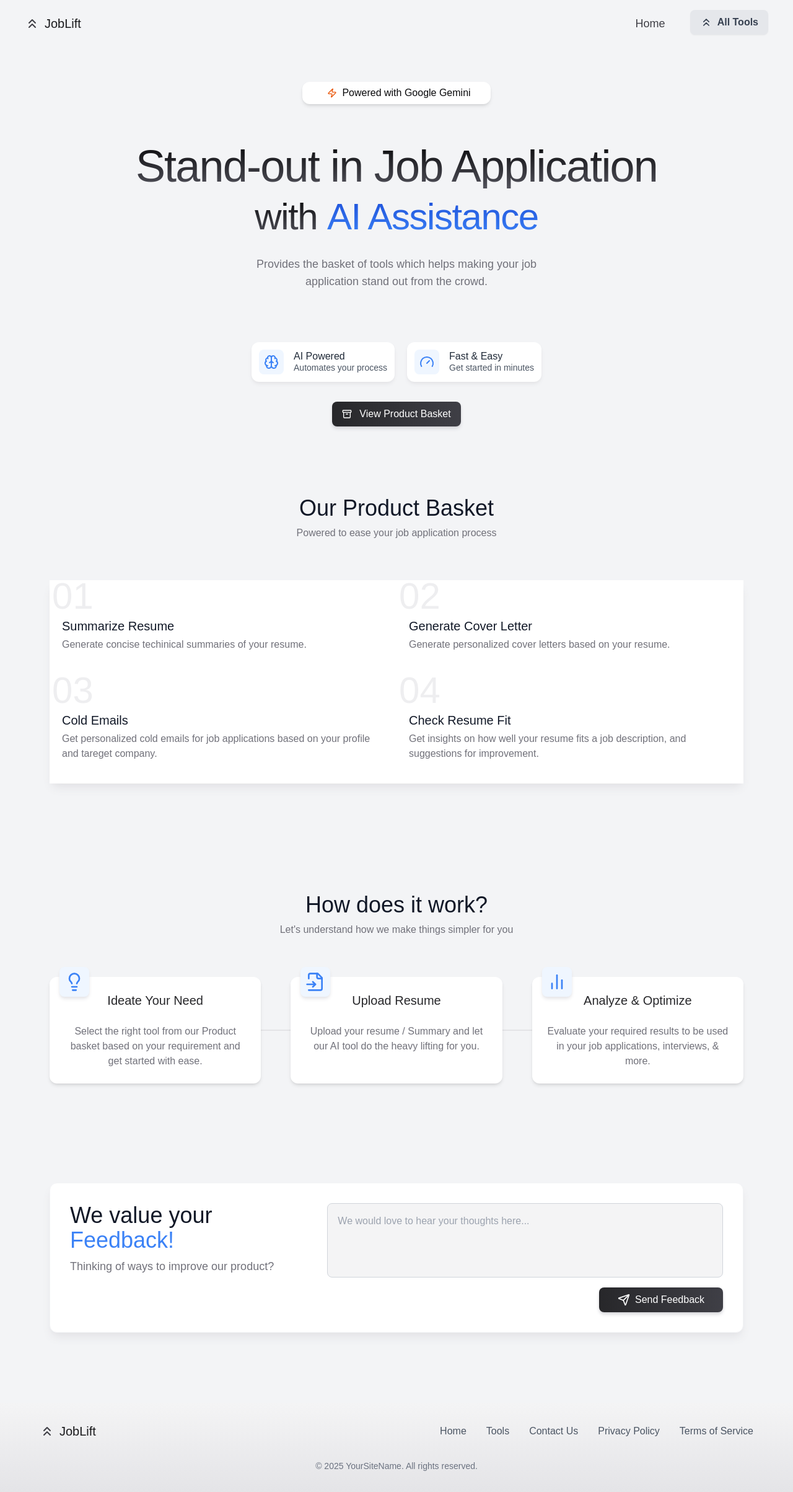
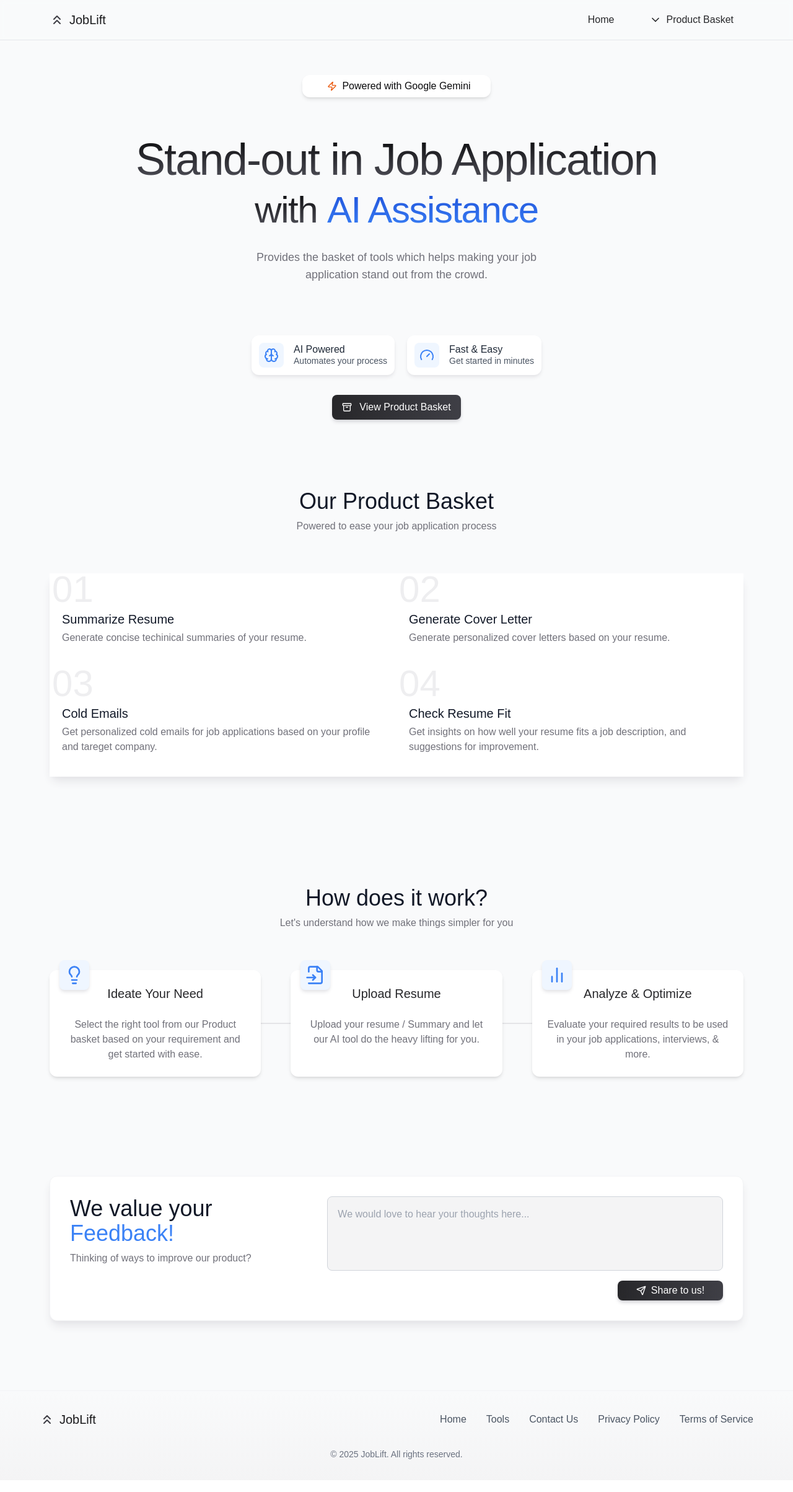
Before and after one commit to Rastogi897/ProHireAI, a React (Vite) app: page / in a window 1280 px wide. Shown: the whole page at 62% size. Built offline with nearby package versions, Linux system fonts and the light colour scheme; no server answers; a web font is replaced by a local one.

Commit message:
UI fixes

```diff
--- a/src/components/HomePage/Feedback.jsx
+++ b/src/components/HomePage/Feedback.jsx
@@ -3,7 +3,7 @@ import { Send } from "lucide-react";
 
 const Feedback = () => {
   return (
-    <div className="bg-gray-100 flex flex-col items-center justify-center p-4">
+    <div className="bg-gray-50 flex flex-col items-center justify-center p-4">
       <section className="w-full max-w-6xl px-4 py-12">
         <div className="flex flex-col md:flex-row items-start gap-8 md:gap-16 p-8 bg-white rounded-xl shadow-lg shadow-zinc-200 border border-gray-100">
           {/* Left Side: Heading */}
@@ -14,7 +14,7 @@ const Feedback = () => {
                 Feedback!
               </span>
             </h2>
-            <div className="text-lg text-zinc-500 font-normal mt-2">
+            <div className="text-base text-zinc-500 font-normal mt-2">
               Thinking of ways to improve our product?
             </div>
           </div>
@@ -30,11 +30,11 @@ const Feedback = () => {
               //   onChange={(e) => setFeedback(e.target.value)}
             ></textarea>
             <button
-              className="flex z-50 font-light text-base w-auto justify-center items-center text-center min-w-[200px] px-4 py-2 text-white transition-all rounded-lg sm:w-auto bg-gradient-to-r from-zinc-800 to-zinc-700 cursor-pointer hover:shadow-lg hover:shadow-zinc-300 shadow-md shadow-zinc-300"
+              className="flex z-50 font-light text-base w-auto justify-center items-center text-center min-w-[170px] px-4 py-1 text-white transition-all rounded-lg sm:w-auto bg-gradient-to-r from-zinc-800 to-zinc-700 cursor-pointer hover:shadow-lg hover:shadow-zinc-300 shadow-md shadow-zinc-300"
 
               //   onClick={handleSendFeedback}
             >
-              <Send className="w-5 h-5 mr-2" /> Send Feedback
+              <Send className="w-4 h-4 mr-2" /> Share to us!
             </button>
           </div>
         </div>
--- a/src/components/HomePage/Home.jsx
+++ b/src/components/HomePage/Home.jsx
@@ -16,9 +16,9 @@ const Home = () => {
   }, []);
 
   return (
-    <div className="pt-14 z-50 relative">
+    <div className="pt-14 relative">
       <div className="flex justify-center">
-        <h3 className="flex items-center text-zinc-950 z-50 mx-auto text-md font-normal mb-16 px-8 py-1.5 rounded-xl shadow-md bg-white">
+        <h3 className="flex items-center text-zinc-950 mx-auto text-md font-normal mb-16 px-8 py-1.5 rounded-xl shadow-md bg-white">
           <Zap className="text-orange-600 inline-block w-4 h-4 ml-2 mr-2" />{" "}
           {/* Added ml-1 and mr-1 for spacing */}
           Powered with Google Gemini
@@ -89,12 +89,21 @@ const Home = () => {
         </div>
       </div>
       <div className="flex justify-center items-center mt-4">
-        <button
-          className="flex z-50 font-light text-base w-auto justify-center items-center text-center min-w-[200px] px-4 py-2 text-white transition-all rounded-lg sm:w-auto bg-gradient-to-r from-zinc-800 to-zinc-700 cursor-pointer hover:shadow-lg hover:shadow-zinc-300 shadow-md shadow-zinc-300"
+        {/* <button
+          className="flex font-light text-base w-auto justify-center items-center text-center min-w-[200px] px-4 py-2 text-white transition-all rounded-lg sm:w-auto bg-gradient-to-r from-zinc-800 to-zinc-700 cursor-pointer hover:shadow-lg hover:shadow-zinc-300 shadow-md shadow-zinc-300"
           onClick={() => navigate("/hireForm")}
         >
           <Archive className="text-white w-4 h-4 mr-3" />
           View Product Basket
+        </button> */}
+        <button className="group relative flex font-light text-base w-auto justify-center items-center text-center min-w-[200px] px-4 py-2 text-white transition-all rounded-lg sm:w-auto bg-gradient-to-r from-zinc-800 to-zinc-700 cursor-pointer hover:shadow-lg hover:shadow-zinc-300 shadow-md shadow-zinc-300">
+          <span className="relative z-10 flex items-center">
+            <Archive className="text-white w-4 h-4 mr-3" />
+            View Product Basket
+          </span>
+          <span className="absolute inset-0 overflow-hidden rounded-md">
+            <span className="absolute left-0 aspect-square w-full origin-center -translate-x-full rounded-full bg-gradient-to-r from-blue-500 to-blue-600 transition-all duration-500 group-hover:-translate-x-0 group-hover:scale-150"></span>
+          </span>
         </button>
       </div>
       <ToolsSection />
--- a/src/components/HomePage/HowDoesItwork.jsx
+++ b/src/components/HomePage/HowDoesItwork.jsx
@@ -12,12 +12,12 @@ const HowDoesItwork = () => {
         <Icon className="text-blue-500 w-6 h-6" />
       </div> */}
       <h3 className="text-xl font-normal text-zinc-800 mb-2">{title}</h3>
-      <p className="text-zinc-500 text-md mt-4">{description}</p>
+      <p className="text-zinc-500 text-base mt-4">{description}</p>
     </div>
   );
 
   return (
-    <div className="mt-12 mb-8 bg-gray-100 flex flex-col items-center justify-center p-4">
+    <div className="mt-12 mb-8 bg-gray-50 flex flex-col items-center justify-center p-4">
       {/* "How It Works" Section */}
       <section className="w-full max-w-6xl px-4 py-12">
         <div className="mb-16 text-center">
--- a/src/components/HomePage/ToolsSection.jsx
+++ b/src/components/HomePage/ToolsSection.jsx
@@ -48,7 +48,7 @@ const ToolsSection = () => {
     );
   };
   return (
-    <div className="mt-12 mb-12 bg-gray-100 flex flex-col items-center justify-center p-4">
+    <div className="mt-12 mb-12 bg-transparent flex flex-col items-center justify-center p-4">
       {/* "How It Works" Section */}
       <section className="w-full max-w-6xl px-4 py-12">
         <div className="mb-16 text-center">
--- a/src/components/Layout.jsx
+++ b/src/components/Layout.jsx
@@ -1,5 +1,5 @@
 import { Outlet, useNavigate } from "react-router-dom";
-import { ChevronsUp } from "lucide-react";
+import { ChevronsUp, ChevronDown } from "lucide-react";
 import { useState, useRef, useEffect } from "react";
 
 const Layout = () => {
@@ -39,11 +39,16 @@ const Layout = () => {
   }, [showToolsDropdown]);
 
   return (
-    <>
-      <section className="flex flex-col min-h-screen bg-gray-100">
-        <header className="text-zinc-200 py-4 px-4 z-50">
+    <div className="relative">
+      {/* Fixed background */}
+      {/* <div className="fixed inset-0 -z-10 h-full w-full bg-gray-50 bg-[radial-gradient(#e0e0e0_1px,transparent_2px)] [background-size:16px_16px]"></div> */}
+      {/* <div className="fixed inset-0 -z-10 w-full h-full bg-gray-50 [background:radial-gradient(125%_125%_at_50%_10%,#fff_40%,#63e_100%)]"></div> */}
+      {/* <div className="fixed top-0 z-[-2] h-screen w-screen bg-white bg-[radial-gradient(ellipse_80%_80%_at_50%_-20%,rgba(120,119,198,0.3),rgba(255,255,255,0))]"></div> */}
+      {/* <div className="fixed inset-0 -z-10 h-full w-full bg-gray-50 bg-[linear-gradient(to_right,#e6e6e6_1px,transparent_1px),linear-gradient(to_bottom,#e6e6e6_1px,transparent_1px)] bg-[size:6rem_4rem]"></div> */}
+      <section className="flex flex-col min-h-screen bg-gray-50">
+        <header className="sticky top-0 z-10 bg-gray-50 backdrop-filter backdrop-blur-sm bg-opacity-30 border-b border-gray-200">
           {/*  */}
-          <nav className="container mx-auto px-6">
+          <nav className="container max-w-6xl mx-auto px-4 py-3">
             <div className="flex justify-between items-center">
               <div
                 className="text-xl font-normal cursor-pointer flex justify-center items-center bg-gradient-to-b from-zinc-950 to-zinc-800 bg-clip-text text-transparent"
@@ -53,15 +58,15 @@ const Layout = () => {
                 JobLift
               </div>
               <div className="flex justify-center space-x-6">
-                <div className="text-zinc-700 font-normal px-4 py-2 hover:text-zinc-900 cursor-pointer text-lg">
+                <div className="text-zinc-800 font-normal px-4 py-2 hover:text-blue-700 transition-all duration-100 cursor-pointer text-base ">
                   Home
                 </div>
                 <div className="relative" ref={toolsDropdownRef}>
                   <button
-                    className="flex items-center justify-center px-4 py-2 bg-gray-200 text-gray-700 font-semibold rounded-lg shadow-sm hover:bg-gray-300 transition-colors duration-200"
+                    className="flex items-center justify-center px-4 py-2 text-zinc-800 font-normal rounded-lg hover:bg-gray-200 transition-colors duration-200"
                     onClick={() => setShowToolsDropdown(!showToolsDropdown)}
                   >
-                    <ChevronsUp className="w-5 h-5 mr-2" /> All Tools
+                    <ChevronDown className="w-5 h-5 mr-2" /> Product Basket
                   </button>
                   {showToolsDropdown && (
                     <div className="absolute top-full mt-2 left-1/2 -translate-x-1/2 transform w-60 bg-white border border-gray-200 rounded-lg shadow-xl">
@@ -103,10 +108,9 @@ const Layout = () => {
             </div>
           </nav>
         </header>
-
         <Outlet />
 
-        <footer className="w-full bg-gradient-to-b from-zinc-100 to-zinc-200  border-t border-gray-100 py-8 px-4 mt-12">
+        <footer className="w-full bg-gradient-to-b from-gray-50 to-zinc-100 border-t border-gray-100 py-8 px-4 mt-12">
           <div className="max-w-6xl mx-auto flex flex-col md:flex-row items-center justify-between gap-6">
             {/* Left Side: Site Name */}
             <div className="text-center md:text-left">
@@ -154,11 +158,11 @@ const Layout = () => {
             </nav>
           </div>
           <div className="mt-8 text-center text-gray-500 text-sm">
-            &copy; {new Date().getFullYear()} YourSiteName. All rights reserved.
+            &copy; {new Date().getFullYear()} JobLift. All rights reserved.
           </div>
         </footer>
       </section>
-    </>
+    </div>
   );
 };
 
--- a/src/components/OptimizeResume/OptimizeResumeMain.jsx
+++ b/src/components/OptimizeResume/OptimizeResumeMain.jsx
@@ -167,7 +167,7 @@ const App = () => {
   };
 
   return (
-    <div className="mt-8 bg-gray-100 font-sans text-gray-800 flex flex-col justify-center items-center p-4">
+    <div className="mt-8 mb-8 bg-gray-50 font-sans text-gray-800 flex flex-col justify-center items-center p-4">
       <div className="w-full max-w-3xl">
         <header className="text-center mb-8">
           {/* <Wand2 className="h-12 w-12 text-indigo-600 mx-auto mb-2" /> */}
```
